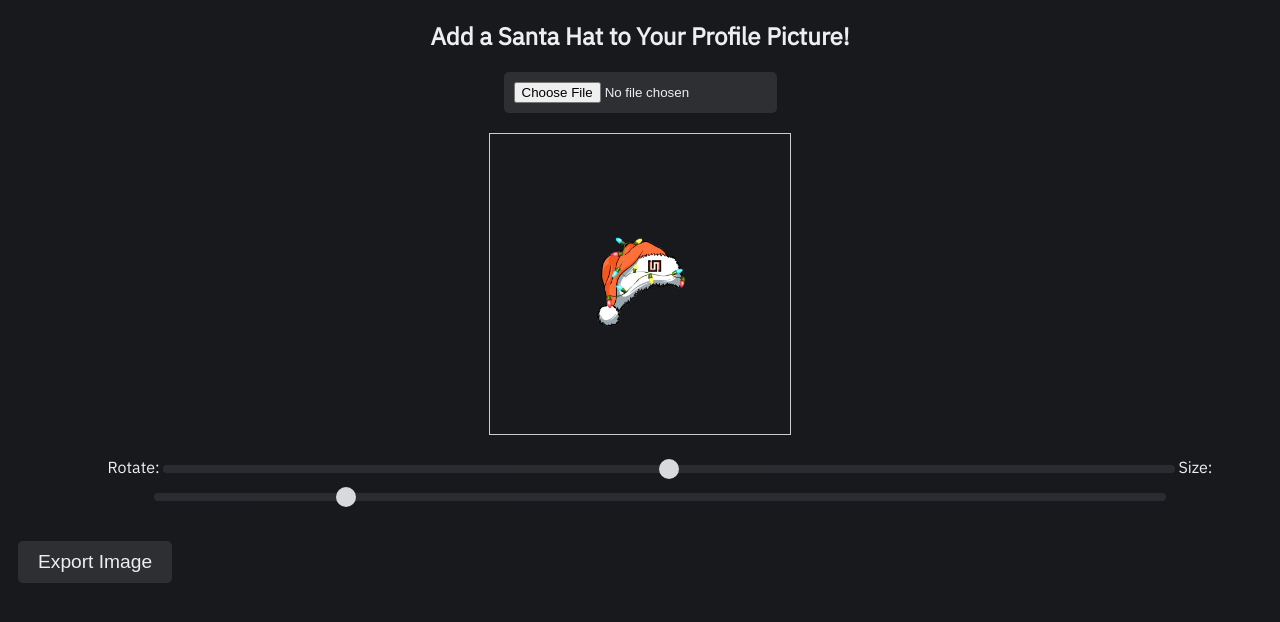
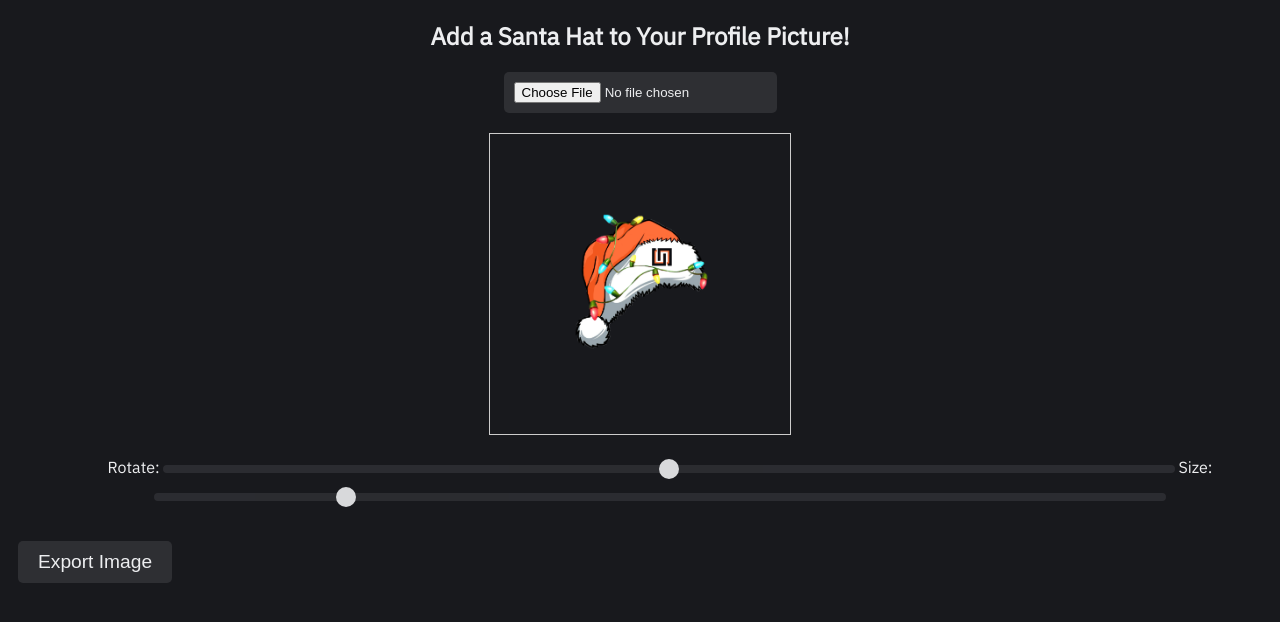
Before and after one commit to infinexshaman/Santa, a plain HTML site: page index.html in a window 1280 px wide. Drawn offline with Linux system fonts and the light colour scheme.

Commit message:
Update index.html

```diff
--- a/index.html
+++ b/index.html
@@ -23,7 +23,7 @@
             position: absolute;
             top: 50%;
             left: 50%;
-            width: 100px;
+            width: 50%; /* Start with a width that's half of the editor */
             cursor: move;
             transform-origin: center;
             transform: translate(-50%, -50%) rotate(0deg) scale(1);
```
